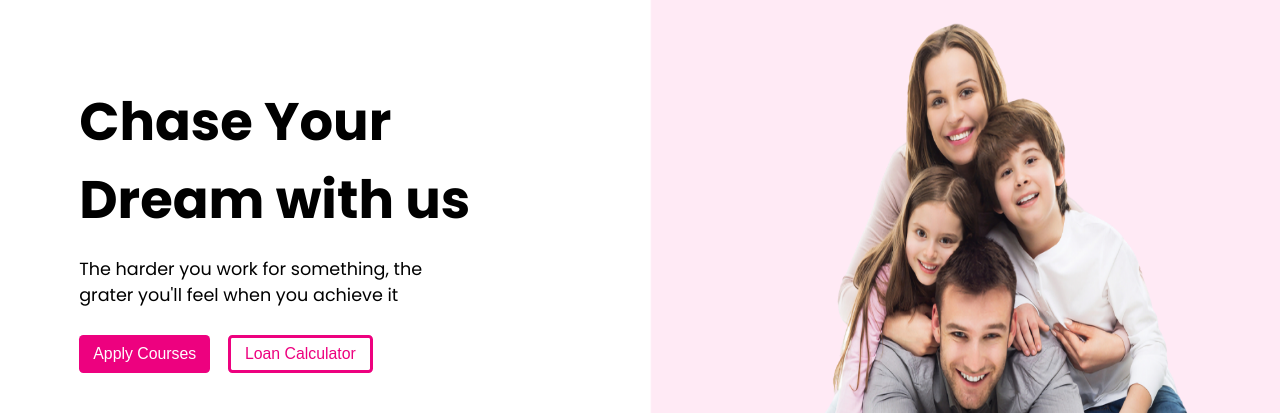
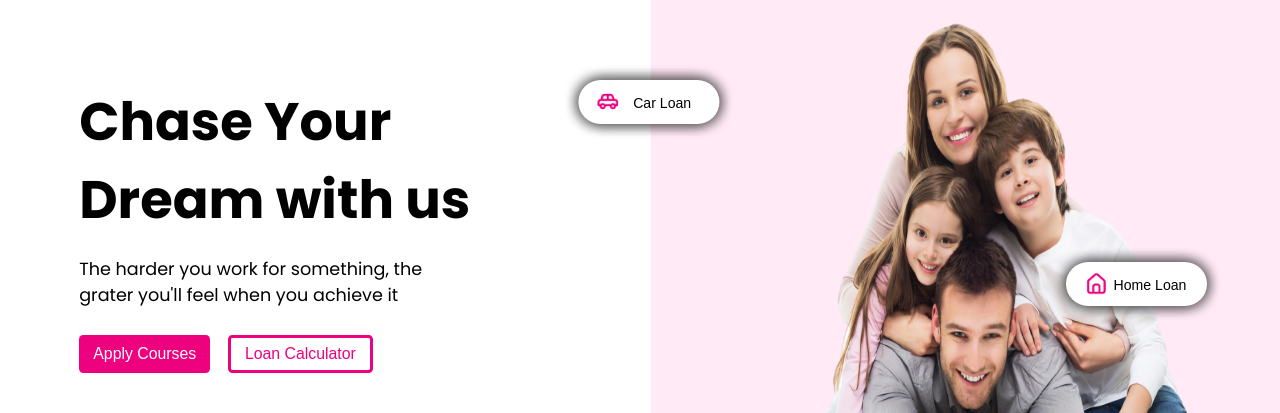
Before and after one commit to VishalSudhanshu/PW-Projects, a plain HTML site: page Project 2/index.html in a window 1280 px wide. Shown: the part 67-480 px from the top of the page. Drawn offline with nearby package versions, Linux system fonts and the light colour scheme.

Commit message:
add floating button changes

```diff
--- a/Project 2/index.html
+++ b/Project 2/index.html
@@ -133,6 +133,59 @@
             background-color: #c20067;
             color: white;
         }
+        #p1,#p2{
+            height:25px;
+            width:25px;
+            border-radius:50% 0 0 50%;
+        }
+        .loan-button span{
+            height: 3rem;
+            width: 9rem;
+        }
+        #p2{
+        border-radius:0 50% 50% 0;
+        }
+        .loan-button {
+            background-color: #fff;
+            display: flex;
+            gap: .2rem;
+            align-items: center;
+            padding: 1rem 2rem;
+            border: none;
+            border-radius: 5rem;
+            cursor: pointer;
+            font-size: 1.6rem;
+            margin: 1rem;
+            box-shadow:
+                5px 5px 10px rgba(0, 0, 0, 0.3),  /* Right shadow */
+                -5px -5px 10px rgba(0, 0, 0, 0.3),  /* Left shadow */
+                5px -5px 10px rgba(0, 0, 0, 0.3),   /* Top shadow */
+                -5px 5px 10px rgba(0, 0, 0, 0.3);   /* Bottom shadow */
+
+        }
+        .car-loan{
+            position: absolute;
+            top: 20%;
+            left: 50%;
+            transform: translate(-50%, -50%);
+        }
+        .home-loan{
+            position: absolute;
+            right: 5%;
+            top: 40%;
+        }
+        .loan-button span{
+            padding-top: .7rem;
+        }
+        .loan-button img{
+            width: 25px;
+            height: 25px;
+        }
+        .loan-button:hover {
+            background-color: var(--secondary-color);
+}
+
+
         @media screen and (max-width: 1440px){
             .left h1{
             font-size: 6rem;
@@ -177,6 +230,9 @@
             .navbar ul{
                 display: none;
             }
+            .wrapper{
+                background: var(--secondary-color);
+            }
             .navbar{
                 padding: 1rem;
                 height: 10rem;
@@ -218,8 +274,17 @@
             justify-content: center;
             margin-left: 0;
         }
-        .wrapper{
-            background: var(--secondary-color);
+        .car-loan{
+            position: fixed;
+            top: 70%;
+            left: 10%;
+            transform: translate(0px, 0px);
+
+        }
+        .home-loan{
+            position: fixed;
+            top: 70%;
+            right: 10%;
         }
     }
     </style>
@@ -269,6 +334,14 @@
                 <img src="Assets/hero-image.png" alt="">
             </section>
         </main>
+        <button class="loan-button car-loan">
+            <img src="Assets/car.png" alt="car">
+            <span>Car Loan</span>
+        </button>
+        <button class="loan-button home-loan">
+            <img src="Assets/House.png" alt="house">
+            <span>Home Loan</span>
+        </button>
     </div>
 </body>
 </html>
```
